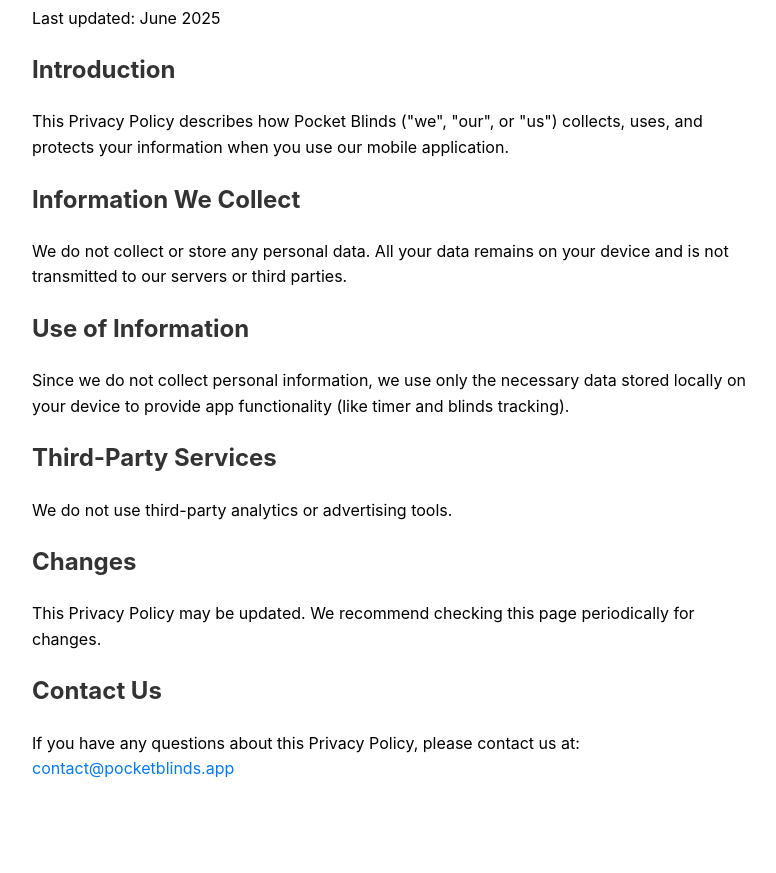
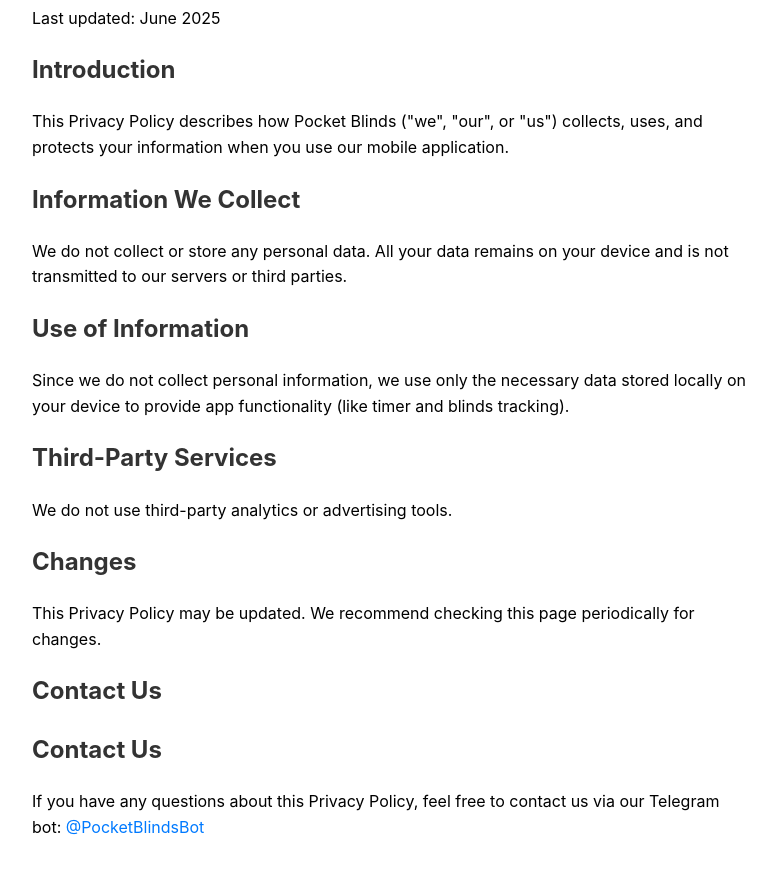
Before and after one commit to id-kuznetsov/pocket-blinds-privacy, a plain HTML site: page index.html in a window 1280 px wide. Shown: the part 107-980 px from the top of the page, without its empty margins (248-1024 px from the left). Before the commit the page ends 929 px from the top, so only its background shows below. Drawn offline with Linux system fonts and the light colour scheme.

Commit message:
Update index.html
added tg

```diff
--- a/index.html
+++ b/index.html
@@ -42,7 +42,9 @@
   <p>This Privacy Policy may be updated. We recommend checking this page periodically for changes.</p>
 
   <h2>Contact Us</h2>
-  <p>If you have any questions about this Privacy Policy, please contact us at: <a href="mailto:contact@pocketblinds.app">contact@pocketblinds.app</a></p>
+<h2>Contact Us</h2>
+<p>If you have any questions about this Privacy Policy, feel free to contact us via our Telegram bot: <a href="https://t.me/PocketBlindsBot" target="_blank">@PocketBlindsBot</a></p>
+
 
 </body>
 </html>
```
